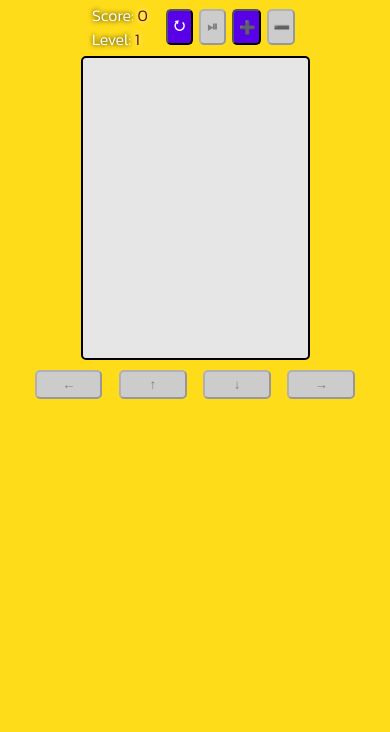
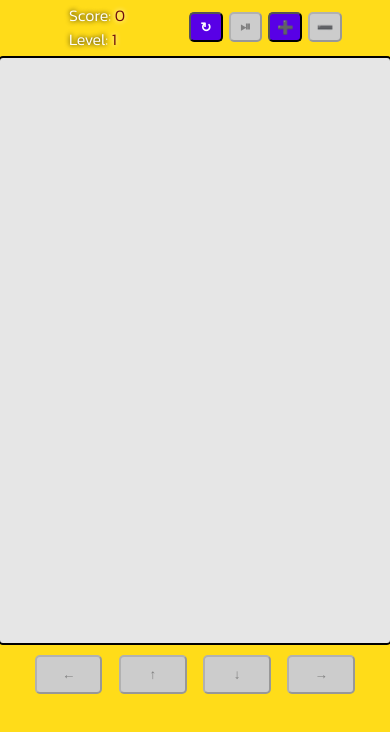
Before and after one commit to GanikhinYaroslav/tetris-game, a plain HTML site: page index.html in a window 390 px wide. Shown: the part 58-790 px from the top of the page. Drawn offline with Linux system fonts and the light colour scheme.

Commit message:
Testing deploy

```diff
--- a/css/styles.css
+++ b/css/styles.css
@@ -82,13 +82,14 @@ aside span{
   .controls button {
     margin: 0 auto;
     width: 20%;
+    padding: 10px 5px;
   }
-  .btn-group {
+  /* .btn-group {
     margin-left: 15px;
-  }
+  } */
   .btn-group button{
     margin: 3px;
-    min-width: 20%;
+    min-width: 25%;
   }
 
   .container {
@@ -96,7 +97,7 @@ aside span{
     flex-direction: column-reverse;
   }
   aside{
-    justify-content: center;
+    justify-content: space-evenly;
   }
   #mini {
     display: none;
--- a/index.html
+++ b/index.html
@@ -33,7 +33,7 @@
       Next figure:
       </div>
       <div class="btn-group">
-          <button id="start" title="Press R">&#11118;</button>
+          <button id="start" title="Press R">&orarr;</button>
           <button id="play" disabled title="Press P">&#9199;</button>
           <button id="incLVL" title="Press +">&#10133;</button>
           <button id="decLVL" disabled title="Press -">&#10134;</button>
--- a/js/graphics.js
+++ b/js/graphics.js
@@ -1,11 +1,11 @@
 export const cellSize = 15;
-export const WIDTH = 15;
-export const HEIGHT = 20;
+export const HEIGHT = Math.floor(0.7 * window.innerHeight / cellSize);
+export const WIDTH = Math.floor(0.67 * HEIGHT);
 export const strokeSize = 1;
 export const BackgroundColor = '#f6f6f6';
 
-export class Canvas{
-  constructor(w,h){
+export class Canvas {
+  constructor(w, h) {
     this.canvas = document.createElement('canvas');
     this.canvas.width = w * cellSize;
     this.canvas.height = h * cellSize;
@@ -48,7 +48,7 @@ export class Canvas{
     //   this.drawGrid();
     // }
   }
-  drawMessage(msg, color, fz, offset=0) {
+  drawMessage(msg, color, fz, offset = 0) {
     this.fillBackground("rgba(250,250,250,0.2)");
     this.context.fillStyle = color;
     this.context.font = fz.toString() + "px Kanit, sans-serif";
```
